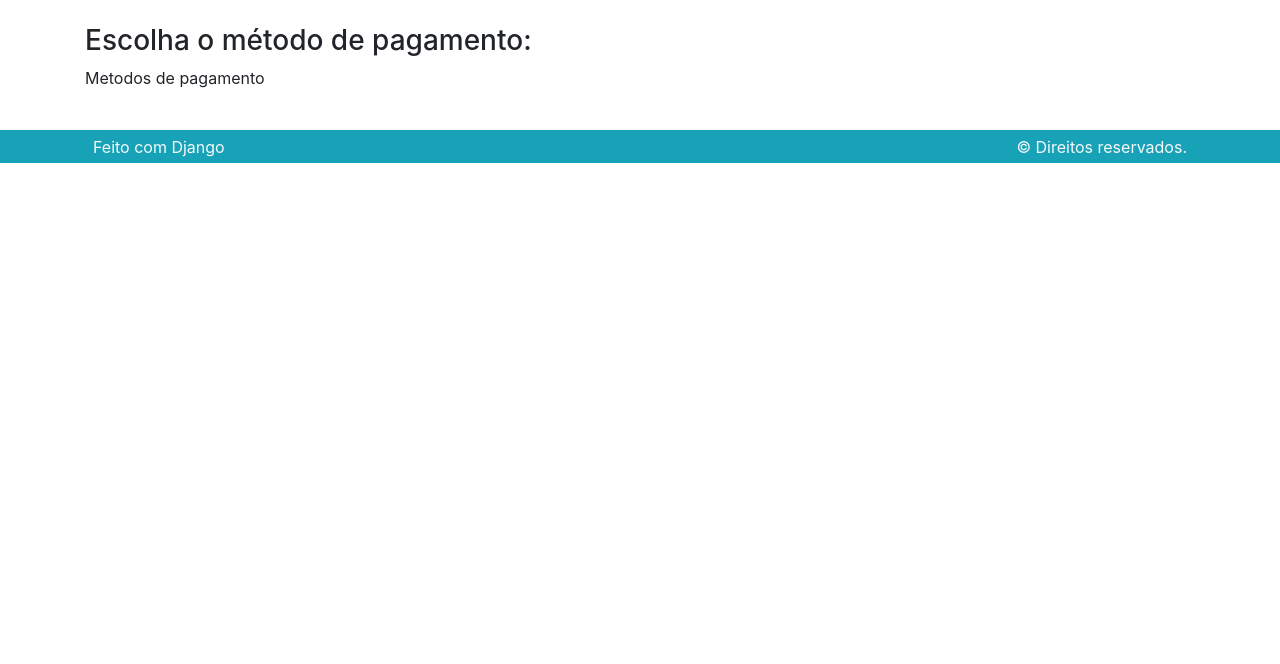
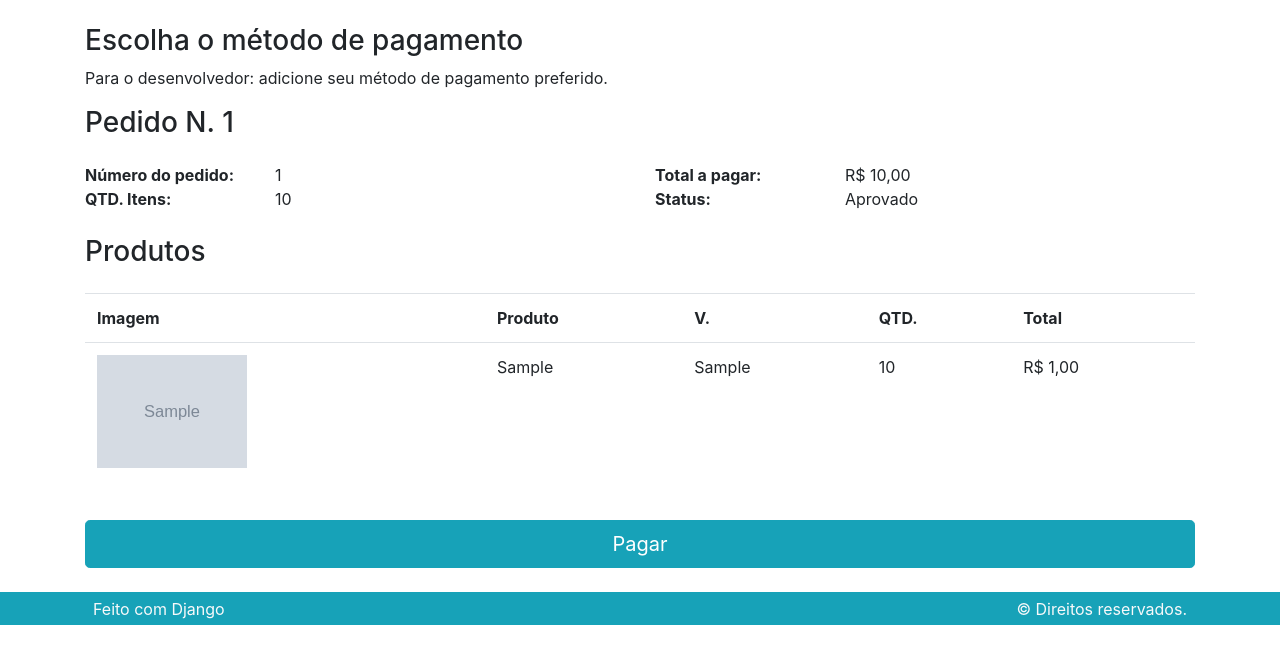
Before and after one commit to glaucoSapucaia/django_e-commerce, a Django app: template pedido/templates/pedido/pagar.html in a window 1280 px wide. Shown: the part 56-720 px from the top of the page. Run offline with Django 5.2, Linux system fonts and the light colour scheme; the template is opened without the code that fills it: values that come from a table or form of the project are taken from there, others are empty; tables that the repository leaves empty hold one stand-in row (values such as "Sample post"); grey boxes marked "Sample" are stand-in pictures; some libraries are stand-ins or nearby versions.

Commit message:
Exchange Pagar and SalvarPedido views (app pedido) | Update pagar.html with pedido variables | Create dispatch and get_queryset methods for improper access to carts

```diff
--- a/pedido/templates/pedido/pagar.html
+++ b/pedido/templates/pedido/pagar.html
@@ -1,10 +1,77 @@
 {% extends "base.html" %}
+{% load value_filters %}
+{% load static %}
 
 {% block conteudo %}
-    <div class="row">
-        <div class="col">
-            <h3>Escolha o método de pagamento:</h3>
-            <p>Metodos de pagamento</p>
+<div class="row">
+    <div class="col">
+        <h3>Escolha o método de pagamento</h3>
+        <p>Para o desenvolvedor: adicione seu método de pagamento preferido.</p>
+    </div>
+</div>
+
+<div class="row">
+    <div class="col">
+        <h3>{{pedido}}</h3>
+
+        <div class="row mt-4">
+            <div class="col-lg-2 font-weight-bold">Número do pedido:</div>
+            <div class="col-lg-4">{{pedido.id}}</div>
+            <div class="col-lg-2 font-weight-bold">Total a pagar:</div>
+            <div class="col-lg-4">{{pedido.total | formataPreco}}</div>
+
+            <div class="col-lg-2 font-weight-bold">QTD. Itens:</div>
+            <div class="col-lg-4">{{pedido.qtd_total}}</div>
+            <div class="col-lg-2 font-weight-bold">Status:</div>
+            <div class="col-lg-4">{{pedido.get_status_display}}</div>
         </div>
+
+        <div class="row mt-4">
+            <div class="col">
+                <h3>Produtos</h3>
+            </div>
+        </div>
+
+        <div class="table-responsive mt-3">
+            <table class="table">
+                <tr>
+                    <th class="d-none d-lg-block">Imagem</th>
+                    <th>Produto</th>
+                    <th>V.</th>
+                    <th>QTD.</th>
+                    <th>Total</th>
+                </tr>
+
+                {% for item in pedido.itempedido_set.all %}
+                <tr>
+                    <td class="d-none d-lg-block">
+                        <img class="cart-img" src="{% get_media_prefix %}{{item.imagem}}">
+                    </td>
+                    <td>{{item.produto}}</td>
+                    <td>{{item.variacao}}</td>
+                    <td>{{item.quantidade}}</td>
+
+                    {% if item.preco_promocional %}
+                    <td>{{item.preco_promocional | formataPreco}}</td>
+
+                    {% else %}
+                    <td>{{item.preco | formataPreco}}</td>
+
+                    {% endif %}
+                </tr>
+                {% endfor %}
+            </table>
+        </div>
+
+
+        <div class="row mt-4">
+            <div class="col">
+                <a href="#" class="btn btn-primary btn-block btn-lg">Pagar</a>
+            </div>
+        </div>
+
+
     </div>
+</div>
+
 {% endblock conteudo %}
--- a/pedido/urls.py
+++ b/pedido/urls.py
@@ -4,7 +4,7 @@ from pedido.views import (Pagar, SalvarPedido, Detalhes, Lista)
 app_name = 'pedido'
 
 urlpatterns = [
-    path('', Pagar.as_view(), name='pagar'),
+    path('pagar/<int:pk>', Pagar.as_view(), name='pagar'),
     path('salvar-pedido/', SalvarPedido.as_view(), name='salvar'),
     path('detalhes/', Detalhes.as_view(), name='detalhes'),
     path('lista/', Lista.as_view(), name='lista'),
--- a/produto/templates/produto/resumo.html
+++ b/produto/templates/produto/resumo.html
@@ -66,7 +66,7 @@
 
 <div class="row">
     <div class="col">
-        <a class="btn btn-block btn-primary btn-lg" href="{% url "pedido:pagar" %}">
+        <a class="btn btn-block btn-primary btn-lg" href="{% url "pedido:salvar" %}">
             Realizar pedido e pagar
         </a>
     </div>
```
Also changed, not shown: pedido/views.py (+32 -6 lines).
